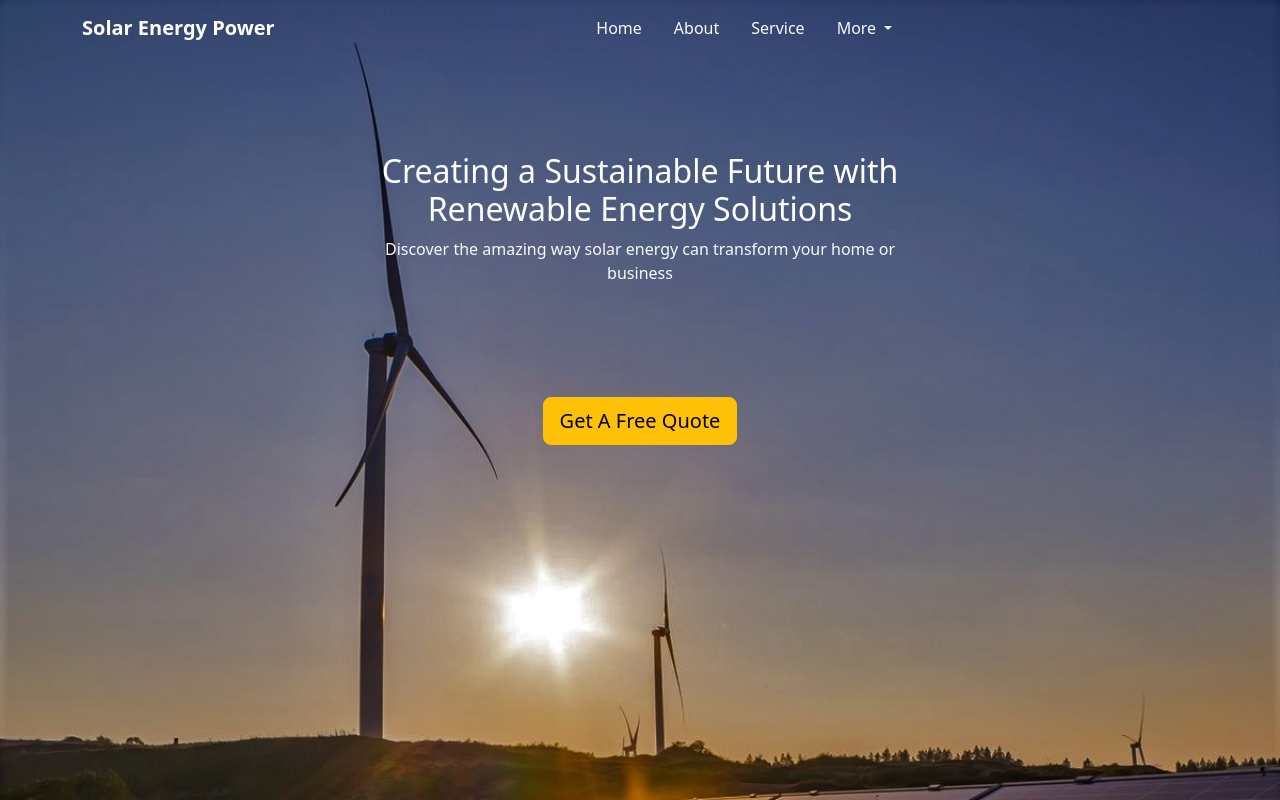
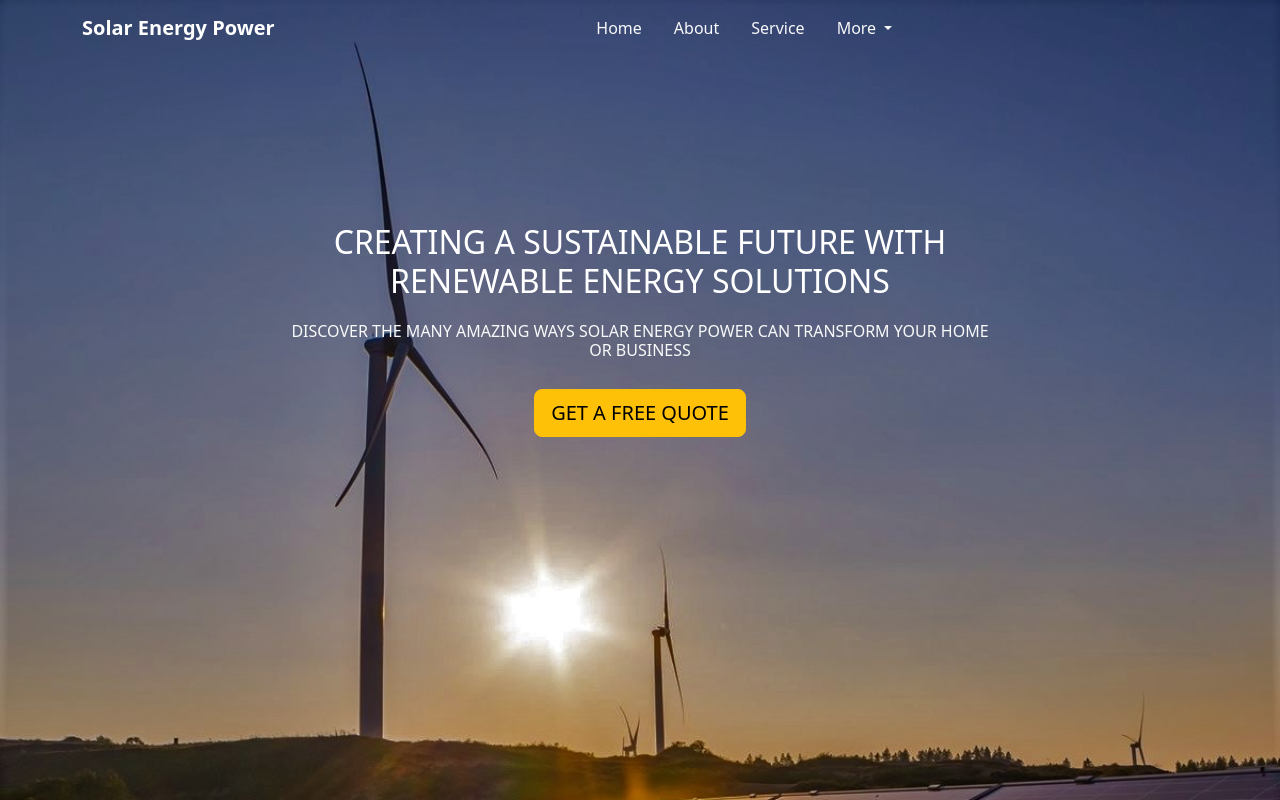
Before and after one commit to Ollatomiwa/Solar-landing-page, a Vue app in the folder solar-landingPage/: page / in a window 1280 px wide. Built offline with nearby package versions, Linux system fonts and the light colour scheme.

Commit message:
minor update

```diff
--- a/solar-landingPage/src/components/Home.vue
+++ b/solar-landingPage/src/components/Home.vue
@@ -5,11 +5,24 @@
 <template>
     <div class="container text-center ">
         <div class="row justify-content-md-center">
-            <div class="col col-md-6 my-5 py-5  ">
-                <h2 class="text-white">Creating a Sustainable Future with Renewable Energy Solutions</h2>
-                <p class="text-light">Discover the amazing way solar energy can transform your home or business</p>
+            <div class=" col col-md-8   ">
+                <h2 class="text-white">CREATING A SUSTAINABLE FUTURE WITH RENEWABLE ENERGY SOLUTIONS</h2>
+                <h6 class=" text-subject text-light">DISCOVER THE MANY AMAZING WAYS SOLAR ENERGY POWER CAN TRANSFORM YOUR
+                    HOME OR BUSINESS
+                </h6>
             </div>
         </div>
-        <button type="button" class="btn btn-warning btn-lg text-center ">Get A Free Quote</button>
+        <RouterLink to="/contact" class="btn btn-warning btn-lg text-center ">GET A FREE QUOTE</RouterLink>
+
     </div>
 </template>
+
+<style scoped>
+    .container {
+        margin-top: 15%;
+    }
+    .text-subject {
+        margin-top:3%;
+        margin-bottom: 4%;
+    }
+</style>
```
